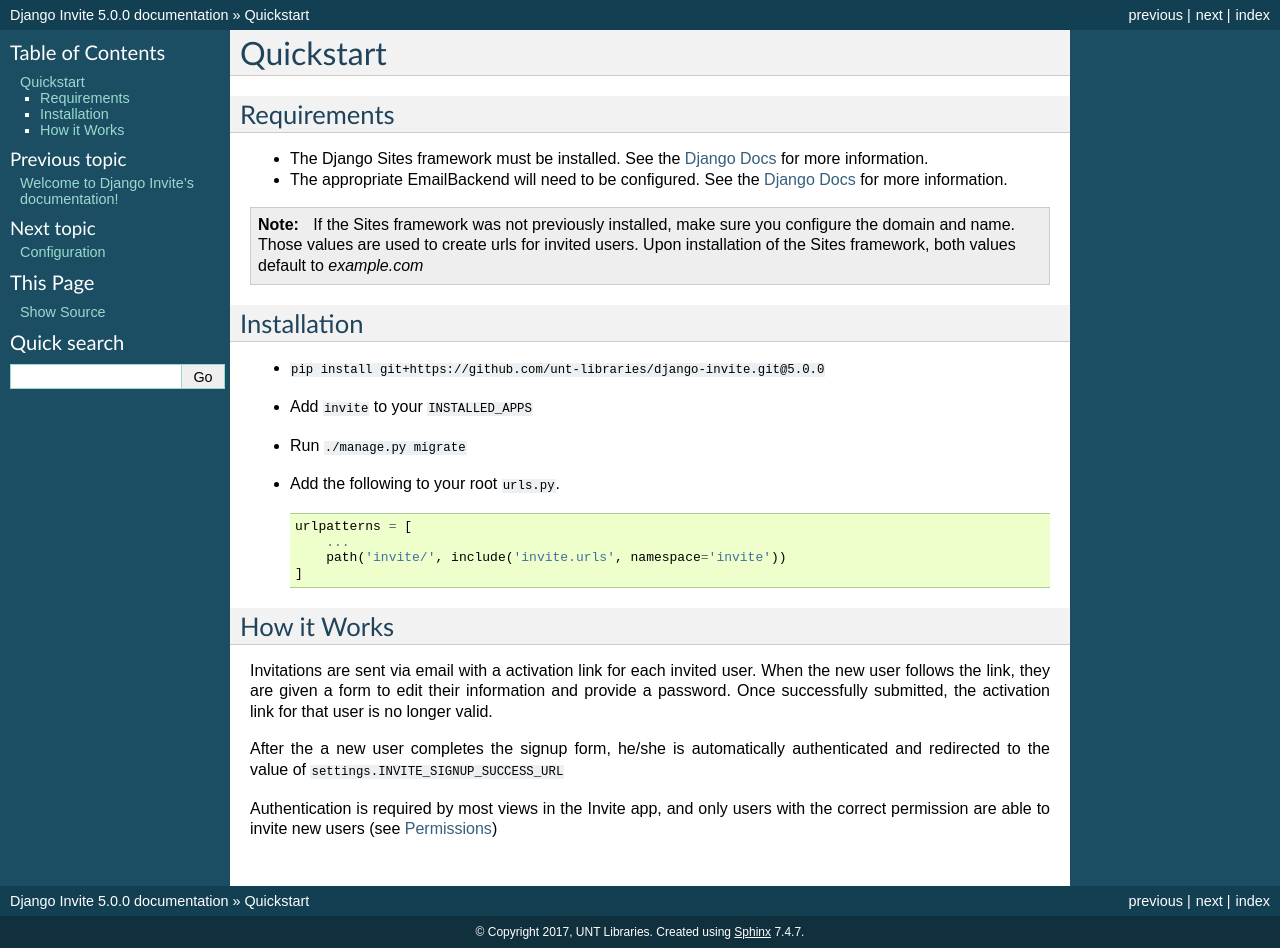
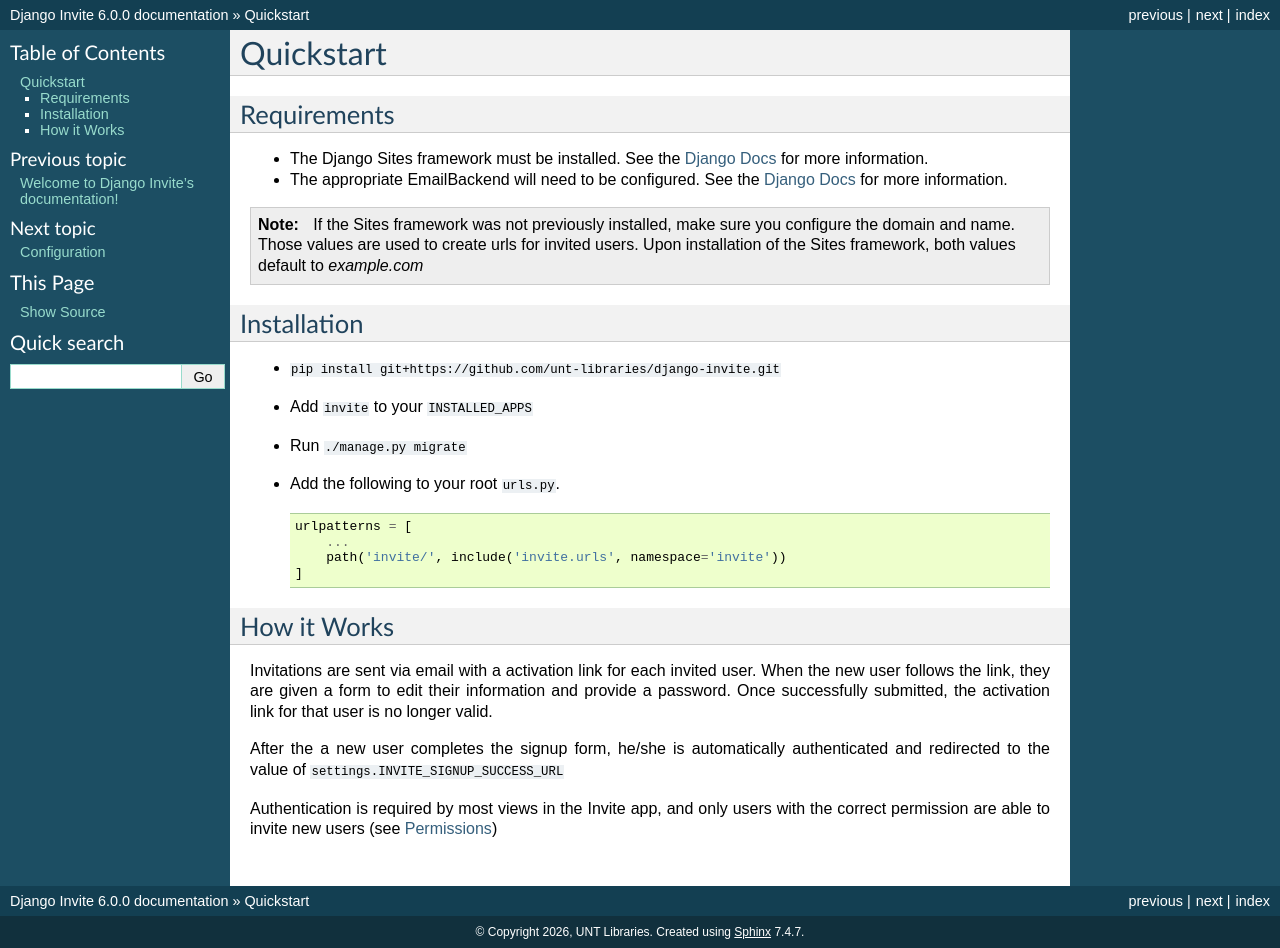
Before and after one commit to unt-libraries/django-invite, a Sphinx documentation site: the page built from docs/quickstart.rst, in a window 1280 px wide. Built offline with Sphinx 7.4.7, drawn with Linux system fonts in a browser that asks for light colours.

Commit message:
update pyproject.toml, changelog, and docs

```diff
--- a/docs/conf.py
+++ b/docs/conf.py
@@ -43,17 +43,17 @@
 master_doc = 'index'
 
 # General information about the project.
-project = u'Django Invite'
-copyright = u'2017, UNT Libraries'
+project = 'Django Invite'
+copyright = '2026, UNT Libraries'
 
 # The version info for the project you're documenting, acts as replacement for
 # |version| and |release|, also used in various other places throughout the
 # built documents.
 #
 # The short X.Y version.
-version = '5.0'
+version = '6.0'
 # The full version, including alpha/beta/rc tags.
-release = '5.0.0'
+release = '6.0.0'
 
 # The language for content autogenerated by Sphinx. Refer to documentation
 # for a list of supported languages.
@@ -196,8 +196,8 @@
 # (source start file, target name, title,
 #  author, documentclass [howto, manual, or own class]).
 latex_documents = [
-  ('index', 'DjangoInvite.tex', u'Django Invite Documentation',
-   u'UNT Libraries', 'manual'),
+  ('index', 'DjangoInvite.tex', 'Django Invite Documentation',
+   'UNT Libraries', 'manual'),
 ]
 
 # The name of an image file (relative to this directory) to place at the top of
@@ -226,8 +226,8 @@
 # One entry per manual page. List of tuples
 # (source start file, name, description, authors, manual section).
 man_pages = [
-    ('index', 'djangoinvite', u'Django Invite Documentation',
-     [u'UNT Libraries'], 1)
+    ('index', 'djangoinvite', 'Django Invite Documentation',
+    ['UNT Libraries'], 1)
 ]
 
 # If true, show URL addresses after external links.
@@ -240,8 +240,8 @@
 # (source start file, target name, title, author,
 #  dir menu entry, description, category)
 texinfo_documents = [
-  ('index', 'DjangoInvite', u'Django Invite Documentation',
-   u'UNT Libraries', 'DjangoInvite', 'One line description of project.',
+  ('index', 'DjangoInvite', 'Django Invite Documentation',
+   'UNT Libraries', 'DjangoInvite', 'One line description of project.',
    'Miscellaneous'),
 ]
 
--- a/docs/quickstart.rst
+++ b/docs/quickstart.rst
@@ -12,7 +12,7 @@
 Installation
 ------------
 
-* ``pip install git+https://github.com/unt-libraries/django-invite.git@5.0.0``
+* ``pip install git+https://github.com/unt-libraries/django-invite.git``
 
 * Add ``invite`` to your ``INSTALLED_APPS``
 * Run ``./manage.py migrate``
--- a/pyproject.toml
+++ b/pyproject.toml
@@ -11,7 +11,7 @@
 description = "A Django application for inviting users to a site."
 readme = "README.md"
 license = {file = "LICENSE"}
-requires-python = ">=3.12"
+requires-python = ">=3.12,<3.15"
 keywords = ["django", "invite", "invitation"]
 classifiers = [
     "Environment :: Web Environment",
@@ -27,12 +27,12 @@
     "Topic :: Internet :: WWW/HTTP :: WSGI :: Application :: User Management"
 ]
 dependencies = [
-    "Django~=6.1",
+    "Django~=6.1.0",
     "pytz~=2022.7.1"
 ]
 
 [project.urls]
-repository = "https://github.com/unt-libraries/django-invite"
+repository = "https://github.com/unt-libraries/django-invite.git"
 
 [project.optional-dependencies]
 test = [
```
Also changed, not shown: CHANGELOG.md (+4 -4 lines).
